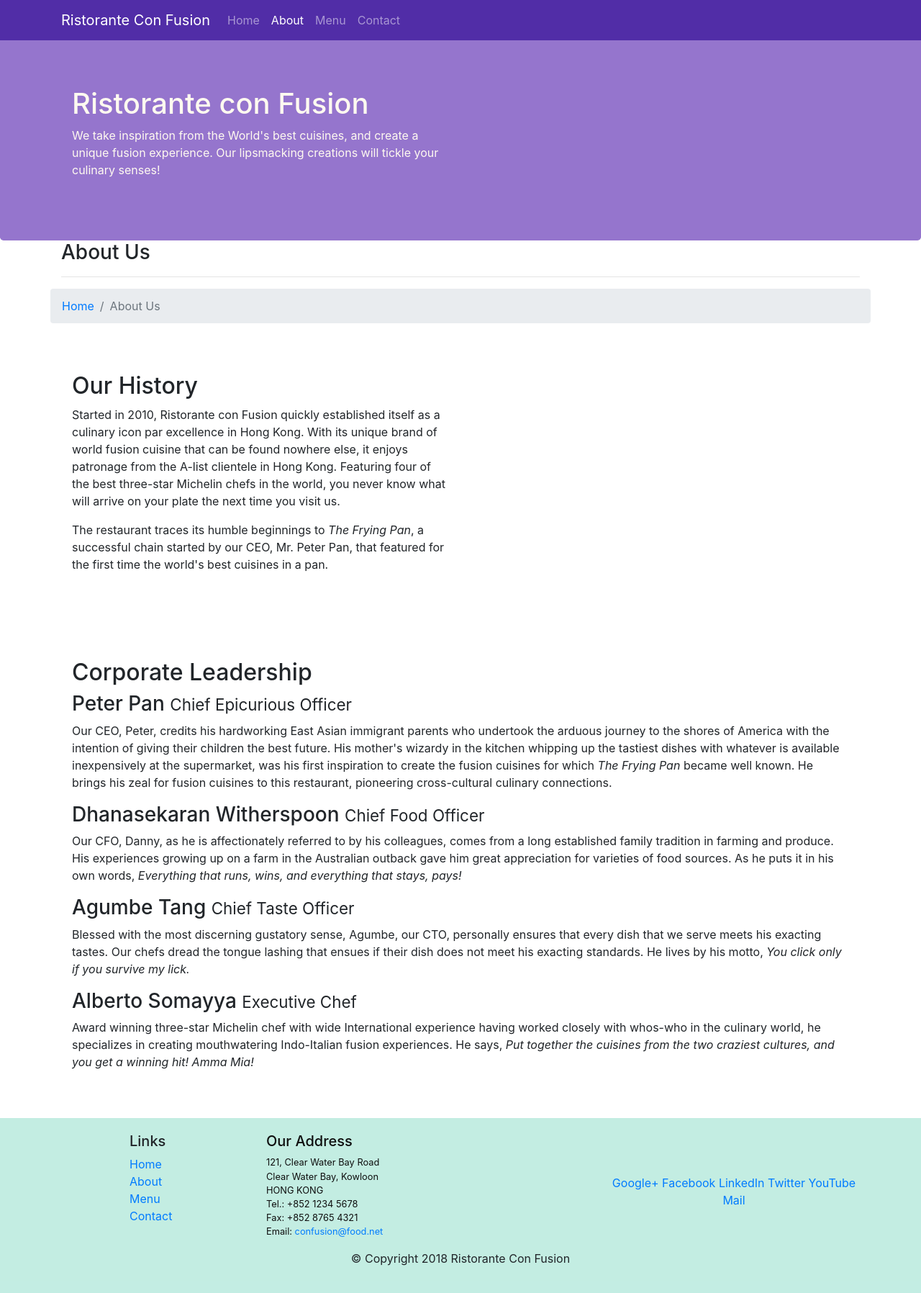
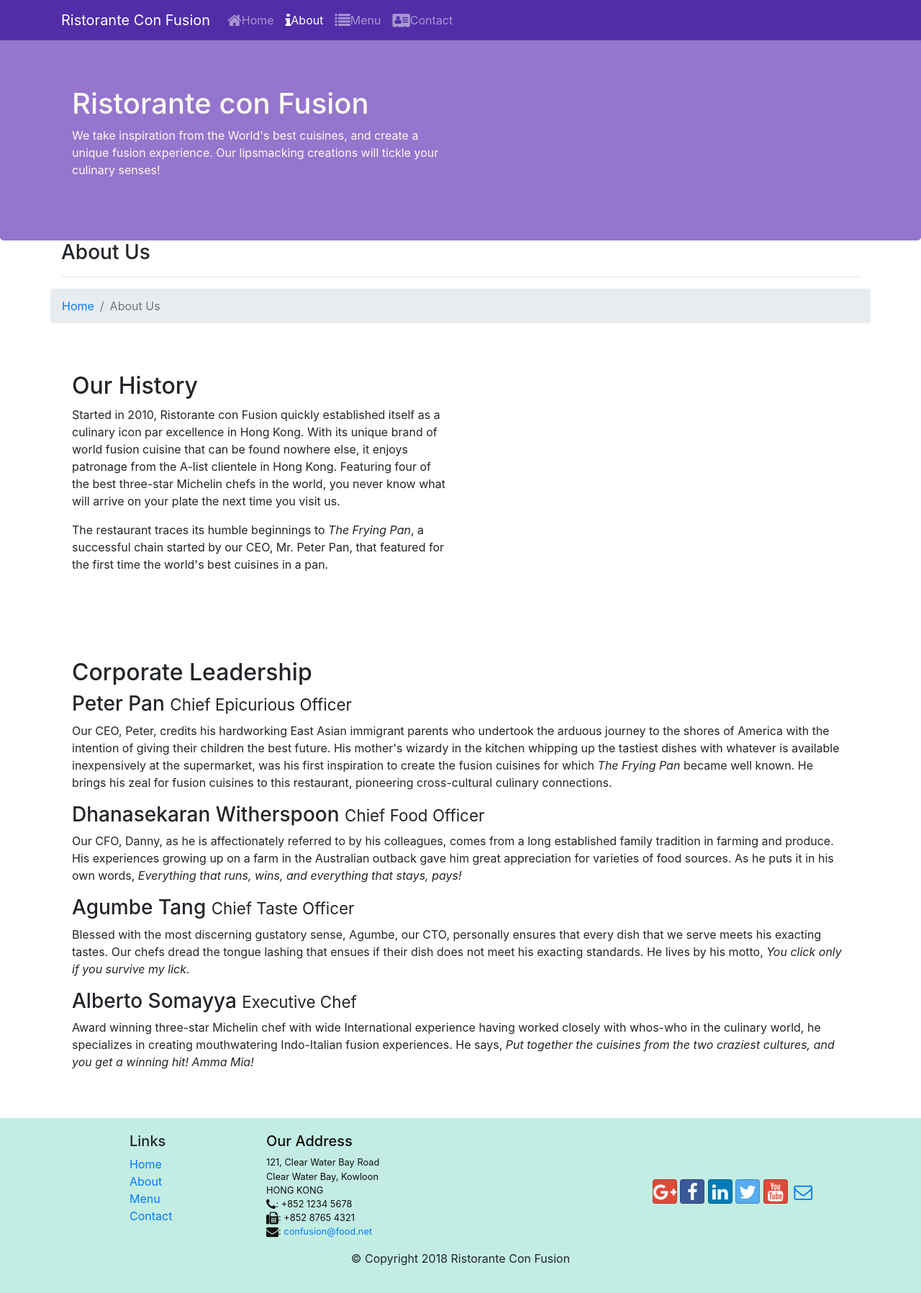
Before and after one commit to Pradyumna-Reddy/ConFusion, a website: page aboutus.html in a window 1280 px wide. Shown: the whole page at 72% size. Drawn offline with nearby package versions, Linux system fonts and the light colour scheme.

Commit message:
Font-icons

```diff
--- a/aboutus.html
+++ b/aboutus.html
@@ -10,6 +10,8 @@
     <!--BootStrap Styles-->
     <link rel="stylesheet" href="node_modules/bootstrap/dist/css/bootstrap.min.css">
     <link rel="stylesheet" href="css/styles.css">
+    <link rel="stylesheet" href="node_modules/font-awesome/css/font-awesome.min.css">
+    <link rel="stylesheet" href="node_modules/bootstrap-social/bootstrap-social.css">
     <title>Ristorante Con Fusion: About Us</title>
 
 </head>
@@ -23,10 +25,10 @@
             <a class="navbar-brand" href="./index.html">Ristorante Con Fusion</a>
             <div class="collapse navbar-collapse" id="Navbar">
                 <ul class="navbar-nav mr-auto">
-                   <li class="nav-item"><a class="nav-link" href="./index.html">Home</a></li>
-                    <li class="nav-item active"><a class="nav-link" href="#">About</a></li>
-                    <li class="nav-item"><a class="nav-link" href="#">Menu</a></li>
-                    <li class="nav-item"><a class="nav-link" href="#">Contact</a></li>
+                   <li class="nav-item"><a class="nav-link" href="./index.html"><span class="fa fa-home fa-lg"></span>Home</a></li>
+                    <li class="nav-item active"><a class="nav-link" href="#"><span class="fa fa-info fa-lg"></span>About</a></li>
+                    <li class="nav-item"><a class="nav-link" href="#"><span class="fa fa-list fa-lg"></span>Menu</a></li>
+                    <li class="nav-item"><a class="nav-link" href="#"><span class="fa fa-address-card fa-lg"></span>Contact</a></li>
                 </ul>
             </div>
         </div>
@@ -109,19 +111,19 @@
 		              121, Clear Water Bay Road<br>
 		              Clear Water Bay, Kowloon<br>
 		              HONG KONG<br>
-		              Tel.: +852 1234 5678<br>
-		              Fax: +852 8765 4321<br>
-		              Email: <a href="mailto:confusion@food.net">confusion@food.net</a>
+		              <i class="fa fa-phone fa-lg"></i>: +852 1234 5678<br>
+		              <i class="fa fa-fax fa-lg"></i>: +852 8765 4321<br>
+		              <i class="fa fa-envelope fa-lg"></i>: <a href="mailto:confusion@food.net">confusion@food.net</a>
 		           </address>
                 </div>
                 <div class="col-12 col-sm-4 align-self-center">
                     <div class="text-center">
-                        <a href="http://google.com/+">Google+</a>
-                        <a href="http://www.facebook.com/profile.php?id=">Facebook</a>
-                        <a href="http://www.linkedin.com/in/">LinkedIn</a>
-                        <a href="http://twitter.com/">Twitter</a>
-                        <a href="http://youtube.com/">YouTube</a>
-                        <a href="mailto:">Mail</a>
+                        <a class="btn btn-social-icon btn-google" href="http://google.com/+"><i class="fa fa-google-plus"></i></a>
+                        <a class="btn btn-social-icon btn-facebook" href="http://www.facebook.com/profile.php?id="><i class="fa fa-facebook"></i></a>
+                        <a class="btn btn-social-icon btn-linkedin" href="http://www.linkedin.com/in/"><i class="fa fa-linkedin"></i></a>
+                        <a class="btn btn-social-icon btn-twitter" href="http://twitter.com/"><i class="fa fa-twitter"></i></a>
+                        <a class="btn btn-social-icon btn-google" href="http://youtube.com/"><i class="fa fa-youtube"></i></a>
+                        <a class="btn btn-social-icon" href="mailto:"><i class="fa fa-envelope-o"></i></a>
                     </div>
                 </div>
            </div>
--- a/package.json
+++ b/package.json
@@ -15,6 +15,8 @@
   },
   "dependencies": {
     "bootstrap": "^4.0.0",
+    "bootstrap-social": "^5.1.1",
+    "font-awesome": "^4.7.0",
     "jquery": "^3.3.1",
     "popper.js": "^1.12.9"
   }
```
Also changed, not shown: index.html (+18 -16 lines), 1 other file.
